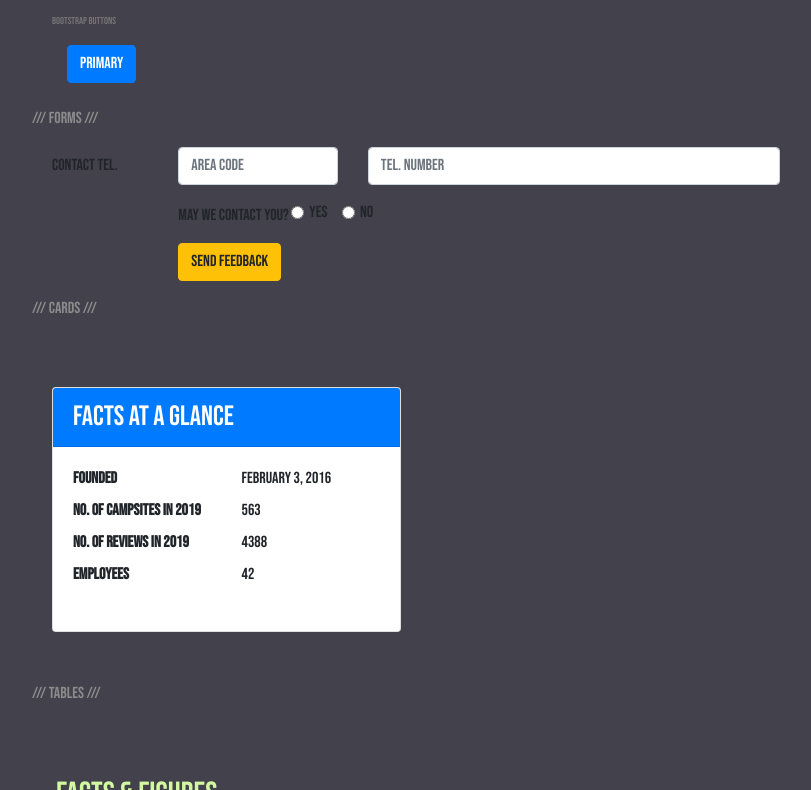
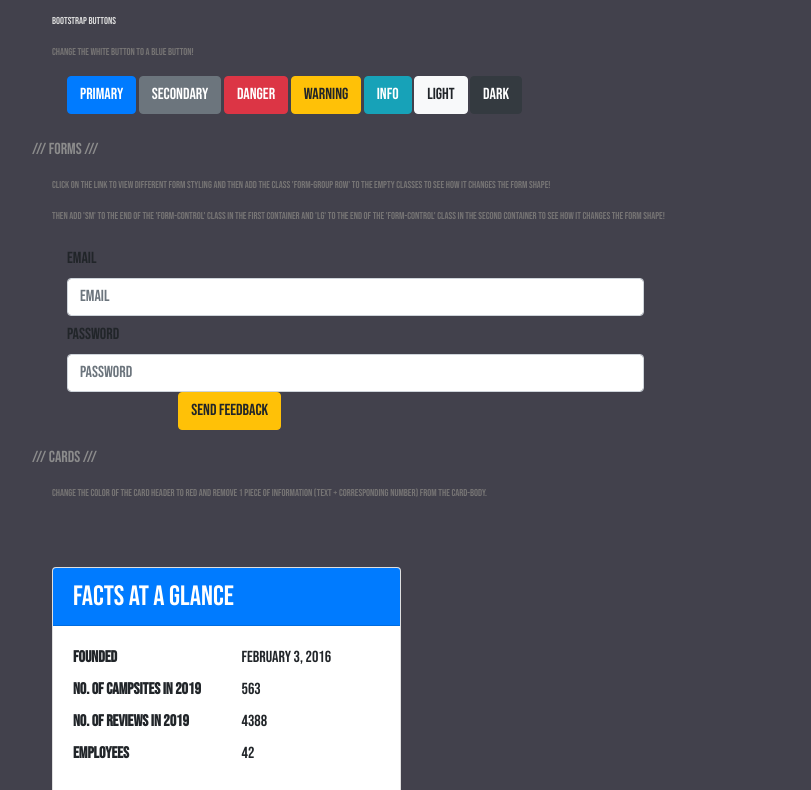
Before and after one commit to andremichalowski/nuCamp_student_excercises, a website: page bootstrap.html in a window 1280 px wide. Shown: the part 1065-1855 px from the top of the page, without its empty margins (244-1055 px from the left). Drawn offline with nearby package versions, Linux system fonts and the light colour scheme.

Commit message:
Bootstrap Week 2 Initial Exercises

```diff
--- a/bootstrap.html
+++ b/bootstrap.html
@@ -16,15 +16,15 @@
         <link rel="stylesheet" href="node_modules/bootstrap-social/bootstrap-social.css" />
         <link rel="stylesheet" href="css/styles.css" />
 
-        <title>NUCAMP SUPLEMENTAL EXCERCISES</title>
+        <title>NUCAMP SUPLEMENTAL EXERCISES</title>
     </head>
 
 <body>
 
     <header>
         <div>
-            <a href="index.html"><h1>NUCAMP SUPLEMENTAL EXCERCISES</h1></a>
-            <p>(Additional excercises to help students with Saturday Workshops)</p>
+            <a href="index.html"><h1>NUCAMP SUPLEMENTAL EXERCISES</h1></a>
+            <p>(Additional exercises to help students with Saturday Workshops)</p>
         </div>
     </header>
 
@@ -68,43 +68,44 @@
 
             <p>/// BUTTONS ///</p>
               <div class="i">
-                <p class="ps"> Font awesome</p>
+                <p class="ps"> <a href="https://fontawesome.com/v5.15/icons?d=gallery&p=2">Font Awesome</a></p>
                 <i class="fa fa-info fa-lg"></i>
                 <i class="fa fa-instagram"></i>
               </div>
               <br/>
               <div class="i">
-                <p class="ps">Bootstrap Buttons</p>
+                <p class="ps"><a href="https://getbootstrap.com/docs/4.0/components/buttons/">Bootstrap Buttons</a></p>
+                <p class="ps">Change the white button to a blue button!</p>
                 <div class="col">
                     <button type="button" class="btn btn-primary">Primary</button>
+                    <button type="button" class="btn btn-secondary">Secondary</button>
+                    <button type="button" class="btn btn-danger">Danger</button>
+                    <button type="button" class="btn btn-warning">Warning</button>
+                    <button type="button" class="btn btn-info">Info</button>
+                    <button type="button" class="btn btn-light">Light</button>
+                    <button type="button" class="btn btn-dark">Dark</button>
                 </div>
               </div>
               <br/>
-            <p>/// FORMS ///</p>
+            <p href="https://getbootstrap.com/docs/4.0/components/forms/#horizontal-form">/// FORMS ///</p>
+                <p class="ps i">Click on the link to view different form styling and then add the class 'form-group row' to the empty classes to see how it changes the form shape!</p>
+                <p class="ps i">Then add 'sm' to the end of the 'form-control' class in the first container and 'lg' to the end of the 'form-control' class in the second container to see how it changes the form shape!</p>
+
               <div class="i">
                 <form>
-                  <div class="form-group row">
-                      <label for="areaCode" class="col-md-2 col-form-label">Contact Tel.</label>
-                      <div class="col-5 col-md-3">
-                          <input type="tel" class="form-control" id="areaCode" name="areaCode" placeholder="Area code" />
-                      </div>
-                      <div class="col-7">
-                          <input type="tel" class="form-control" name="telNum" placeholder="Tel. number" />
+                    <div class="">
+                        <label for="inputEmail3" class="col-sm-2 col-form-label">Email</label>
+                        <div class="col-sm-10">
+                        <input type="email" class="form-control" id="inputEmail3" placeholder="Email">
                         </div>
                     </div>
-                  <div class="form-group row">
-                      <div class="col offset-md-2">
-                          May we contact you?
-                          <div class="form-check form-check-inline">
-                              <input type="radio" class="form-check-input" id="contactYes" name="contactRadios" value="yes" />
-                              <label for="contactYes" class="form-check-label">Yes</label>
-                          </div>
-                          <div class="form-check form-check-inline">
-                              <input type="radio" class="form-check-input" id="contactNo" name="contactRadios" value="no" />
-                              <label for="contactNo" class="form-check-label">No</label>
+                    <div class="">
+                        <label for="inputPassword3" class="col-sm-2 col-form-label">Password</label>
+                        <div class="col-sm-10">
+                        <input type="password" class="form-control" id="inputPassword3" placeholder="Password">
                         </div>
                     </div>
-                  </div>
+
                     <div class="form-group row">
                         <div class="offset-md-2 col-md-10">
                             <button type="submit" class="btn btn-warning">Send Feedback</button>
@@ -114,12 +115,9 @@
               </div>
 
             <p>/// CARDS ///</p>
+            <p class="ps i">Change the color of the card header to red and remove 1 piece of information (text + corresponding number) from the card-body.</p>
                 <div class="i">
                     <div class="row row-content i">
-                      <!-- <div class="col-sm-6">
-                          <h3>Our Mission</h3>
-                          <p>We present a curated database of the best campsites in the vast woods and backcountry of the World Wide Web Wilderness. We increase access to adventure for the public while promoting safe and respectful use of resources. The expert wilderness trekkers on our staff personally verify each campsite to make sure that they are up to our standards. We also present a platform for campers to share reviews on campsites they have visited with  each other.</p>
-                        </div> -->
                         <div class="col-sm-6">
                             <div class="card">
                                 <h3 class="card-header bg-primary text-white">Facts At a Glance</h3>
@@ -137,21 +135,11 @@
                                 </div>
                             </div>
                         </div>
-                        <!-- <div class="col">
-                            <div class="card bg-light mt-3">
-                                <blockquote class="blockquote card-body">
-                                    <p class="mb-0">I will not follow where the path may lead, but I will go where there is no path, and I will leave a trail.</p>
-                                    <footer class="blockquote-footer">Muriel Strode,
-                                        <cite title="Source Title">"Wind-Wafted Wild Flowers" -
-                                            The Open Court, 1903
-                                        </cite>
-                                    </footer>
-                                </blockquote>
-                            </div>
-                        </div>   -->
                     </div>
                 </div>
+
             <p>/// TABLES ///</p>
+            <p class="ps i">Remove the 'table-striped' class from the table to see how it changes!</p>
                 <div class="i">
                     <div class="row row-content i">
                         <div class="col-sm-9">
@@ -217,6 +205,7 @@
             <br/>
 
         </div>
+        <p class="ps i">Check out these additional exercises </p>
         <br/>
 
         <div>
@@ -245,8 +234,60 @@
 </html>
 
 
+
+<!-- BUTTON SOLUTION:
+Change:
+    <button type="button" class="btn btn-info">Info</button>
+
+so that 'btn-info' becomes 'btn-warning'
+-->
+
+<!-- CARD SOLUTION:
+<div class="card">
+    <h3 class="card-header bg-danger text-white">Facts At a Glance</h3>
+    <div class="card-body">
+        <dl class="row">
+            <dt class="col-6">Founded</dt>
+            <dd class="col-6">February 3, 2016</dd>
+            <dt class="col-6">No. of Campsites in 2019</dt>
+            <dd class="col-6">563</dd>
+            <dt class="col-6">No. of Reviews in 2019</dt>
+            <dd class="col-6">4388</dd>
+        </dl>
+    </div>
+</div>
+-->
+
+<!-- FORM SOLUTION:
+<div class="i">
+    <form>
+        <div class="form-group row">
+            <label for="inputEmail3" class="col-sm-2 col-form-label">Email</label>
+            <div class="col-sm-10">
+            <input type="email" class="form-control-sm" id="inputEmail3" placeholder="Email">
+            </div>
+        </div>
+        <div class="form-group row">
+            <label for="inputPassword3" class="col-sm-2 col-form-label">Password</label>
+            <div class="col-sm-10">
+            <input type="password" class="form-control-lg" id="inputPassword3" placeholder="Password">
+            </div>
+        </div>
+
+        <div class="form-group row">
+            <div class="offset-md-2 col-md-10">
+                <button type="submit" class="btn btn-warning">Send Feedback</button>
+            </div>
+        </div>
+    </form>
+</div>
+-->
+
+<!-- TABLE SOLUTION:
+(Remove class 'table-striped' from table.)
+-->
+
 <!-- MEDIA OBJECT SOLUTION:
-
 <div class="media bb">
     <div class="media-body align-self-center">
         <h3>Brutalism in the 1960's</h3>
@@ -254,5 +295,4 @@
     </div>
     <img class="d-flex mr-3 img-thumbnail" src="img/img1.png" alt="Breadcrumb Trail" />
 </div>
-
 -->
```
Lines whose indentation alone changed are shown as unchanged.
